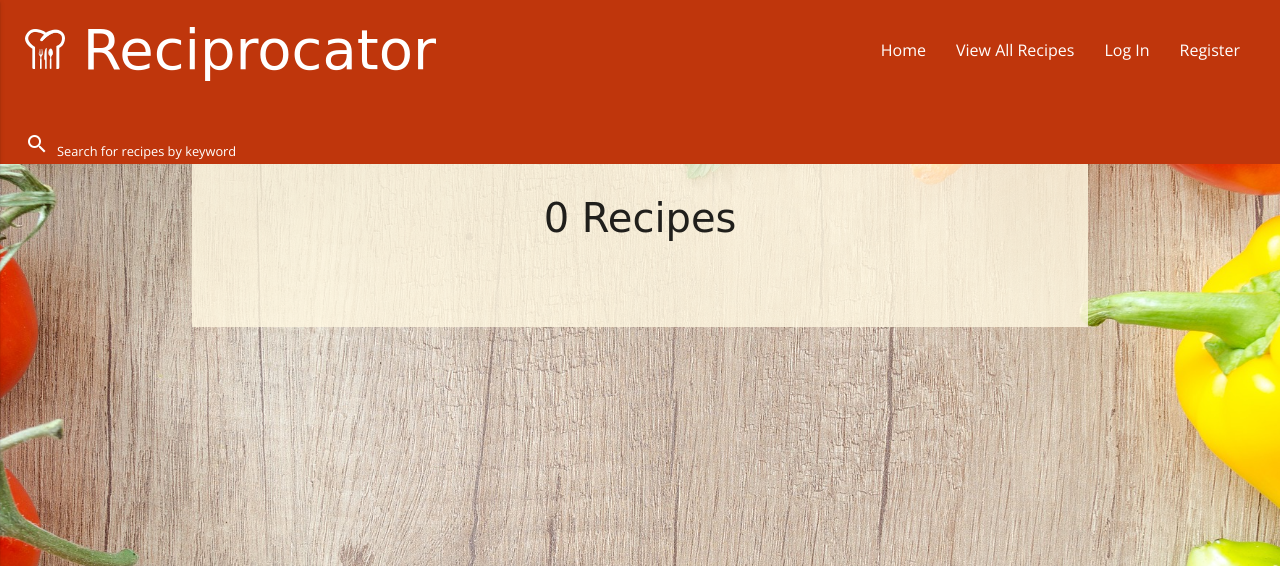
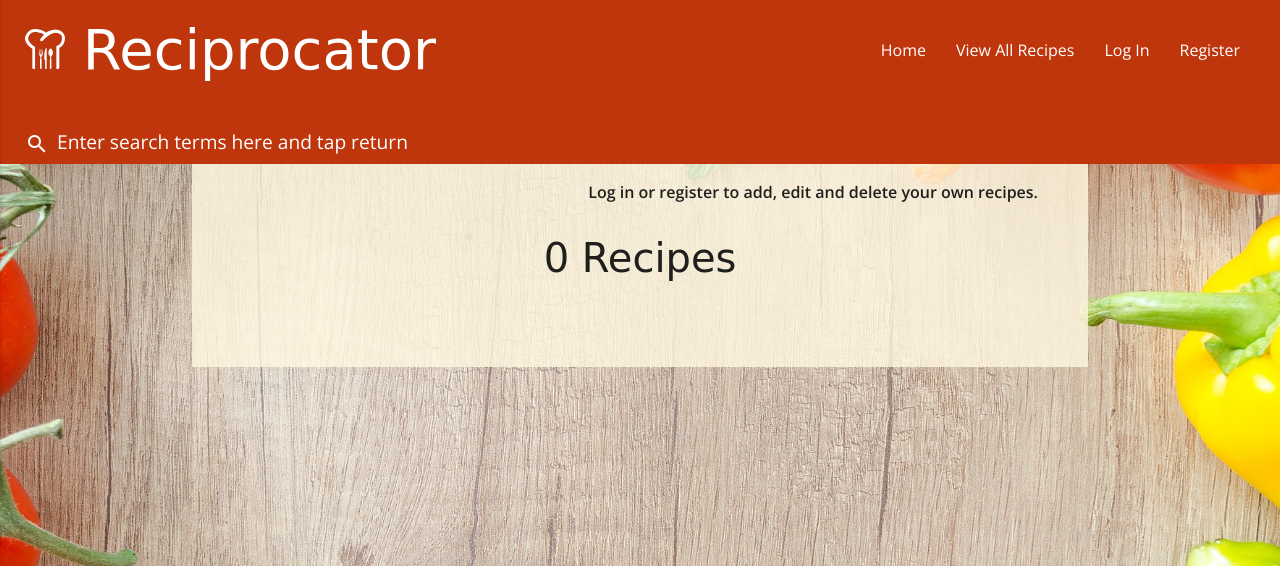
Before and after one commit to joanms/recipe-database, a Flask app: page /search in a window 1280 px wide. Shown: the top 566 px of the page. Run offline with Flask 2, Linux system fonts and the light colour scheme; data that the repository does not hold is empty; some libraries are stand-ins or nearby versions; some web fonts are replaced.

Commit message:
Vertically centre search placeholder and add explanatory text for logged out users

```diff
--- a/static/css/style.css
+++ b/static/css/style.css
@@ -27,14 +27,20 @@ nav {
     height: 100px;
 }
 
+
 .brand-logo {
     font-family: "Fondamento", cursive;
     font-size: 1.5rem !important; /*!important is used to override the Materialize CSS*/
 }
 
 ::placeholder {
+    font-size: 100%;
     color: white;
-    font-size: 0.8rem;
+    margin-bottom: 1rem;
+}
+
+#search {
+    vertical-align: middle;
 }
 
 /*This code from https://github.com/Dogfalo/materialize/issues/4046 prevents the navbar-fixed class from disabling the side nav*/
@@ -123,7 +129,7 @@ a.recipe-title:hover {
 
 /*Main text*/
 
-#logged-in {
+#login-text {
     text-align: center;
     font-weight: 600;
 }
@@ -205,7 +211,7 @@ label {
         margin-top: 2rem;
         }
 
-    #logged-in {
+    #login-text {
         text-align: right;
     }
 
--- a/templates/base.html
+++ b/templates/base.html
@@ -64,7 +64,7 @@
                 <div class="nav-wrapper deep-orange darken-4">
                   <form action="{{ url_for('search')}}" method="POST">
                     <div class="input-field">
-                      <input id="search" name="search"  placeholder="Search for recipes by keyword" required>
+                      <input id="search" name="search" placeholder="Enter search terms here and tap return" required>
                       <label class="label-icon" for="search"><i class="material-icons">search</i></label>
                     </div>
                   </form>
@@ -81,7 +81,9 @@
 
         <!--If the user is logged in, they see their username at the top of each page-->
         {% if session.username %}
-            <p id="logged-in">Logged in as {{ session.username }}</p>
+            <p id="login-text">Logged in as {{ session.username }}</p>
+        {% else %}
+            <p id="login-text">Log in or register to add, edit and delete your own recipes.</p>
         {% endif %}
 
         {% block content %} {% endblock %}
```
